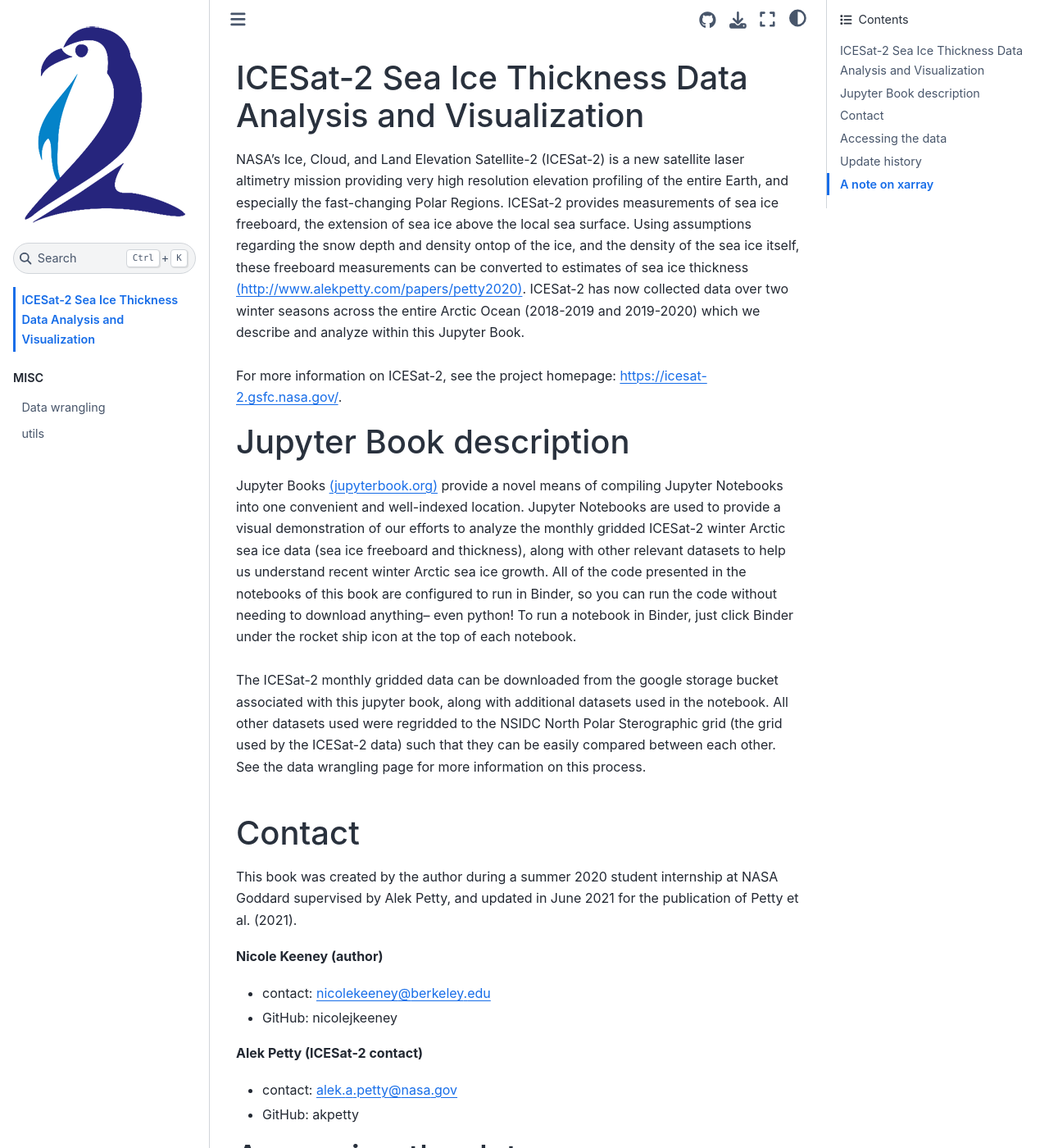
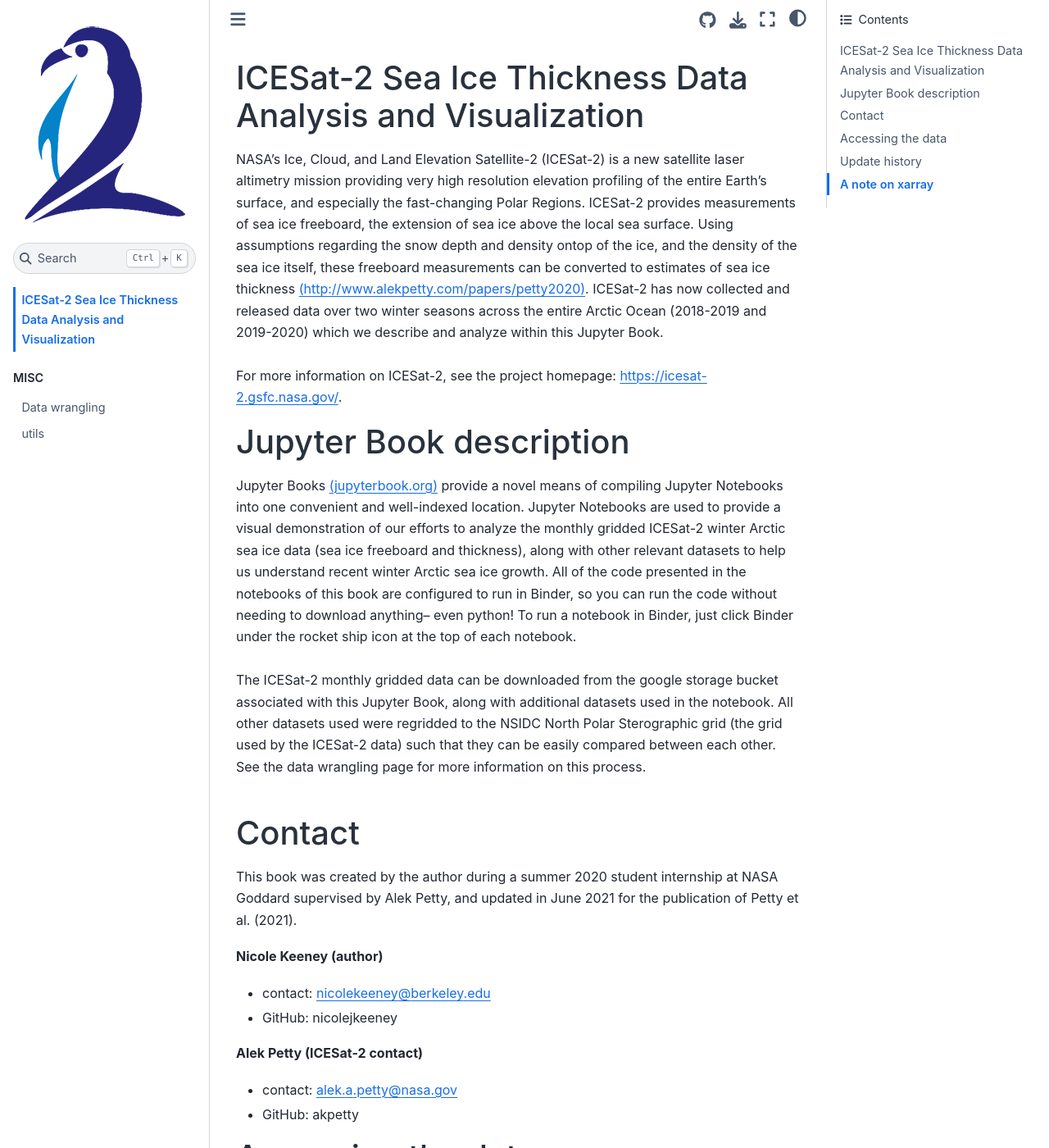
Before and after one commit to nicolejkeeney/icesat2-book, a Jupyter Book: the page built from home.md, in a window 1280 px wide and 1400 px high. Shown: the whole window at 82% size. Built offline with Jupyter Book 1.0.4 settings and Sphinx 7.4.7 and the Sphinx Book theme 1.1.4, drawn with Linux system fonts in a browser that asks for light colours; pages that are not in the unit, such as notebooks, are missing from menus.

Commit message:
Update home.md

```diff
--- a/home.md
+++ b/home.md
@@ -1,12 +1,12 @@
 ICESat-2 Sea Ice Thickness Data Analysis and Visualization
 =============================================
 
-NASA's Ice, Cloud, and Land Elevation Satellite-2 (ICESat-2) is a new satellite laser altimetry mission providing very high resolution elevation profiling of the entire Earth, and especially the fast-changing Polar Regions. ICESat-2 provides measurements of sea ice freeboard, the extension of sea ice above the local sea surface. Using assumptions regarding the snow depth and density ontop of the ice, and the density of the sea ice itself, these freeboard measurements can be converted to estimates of sea ice thickness [(http://www.alekpetty.com/papers/petty2020)](http://www.alekpetty.com/papers/petty2020). ICESat-2 has now collected data over two winter seasons across the entire Arctic Ocean (2018-2019 and 2019-2020) which we describe and analyze within this Jupyter Book. <br><br> For more information on ICESat-2, see the project homepage: [https://icesat-2.gsfc.nasa.gov/](https://icesat-2.gsfc.nasa.gov/).
+NASA's Ice, Cloud, and Land Elevation Satellite-2 (ICESat-2) is a new satellite laser altimetry mission providing very high resolution elevation profiling of the entire Earth's surface, and especially the fast-changing Polar Regions. ICESat-2 provides measurements of sea ice freeboard, the extension of sea ice above the local sea surface. Using assumptions regarding the snow depth and density ontop of the ice, and the density of the sea ice itself, these freeboard measurements can be converted to estimates of sea ice thickness [(http://www.alekpetty.com/papers/petty2020)](http://www.alekpetty.com/papers/petty2020). ICESat-2 has now collected and released data over two winter seasons across the entire Arctic Ocean (2018-2019 and 2019-2020) which we describe and analyze within this Jupyter Book. <br><br> For more information on ICESat-2, see the project homepage: [https://icesat-2.gsfc.nasa.gov/](https://icesat-2.gsfc.nasa.gov/).
 
 
 # Jupyter Book description
 Jupyter Books [(jupyterbook.org)](https://jupyterbook.org/intro.html) provide a novel means of compiling Jupyter Notebooks into one convenient and well-indexed location. Jupyter Notebooks are used to provide a visual demonstration of our efforts to analyze the monthly gridded ICESat-2 winter Arctic sea ice data (sea ice freeboard and thickness), along with other relevant datasets to help us understand recent winter Arctic sea ice growth. All of the code presented in the notebooks of this book are configured to run in Binder, so you can run the code without needing to download anything-- even python! To run a notebook in Binder, just click Binder under the rocket ship icon at the top of each notebook.<br><br>
-The ICESat-2 monthly gridded data can be downloaded from the google storage bucket associated with this jupyter book, along with additional datasets used in the notebook. All other datasets used were regridded to the NSIDC North Polar Sterographic grid (the grid used by the ICESat-2 data) such that they can be easily compared between each other. See the data wrangling page for more information on this process.<br><br>
+The ICESat-2 monthly gridded data can be downloaded from the google storage bucket associated with this Jupyter Book, along with additional datasets used in the notebook. All other datasets used were regridded to the NSIDC North Polar Sterographic grid (the grid used by the ICESat-2 data) such that they can be easily compared between each other. See the data wrangling page for more information on this process.<br><br>
 
 
 # Contact
```
